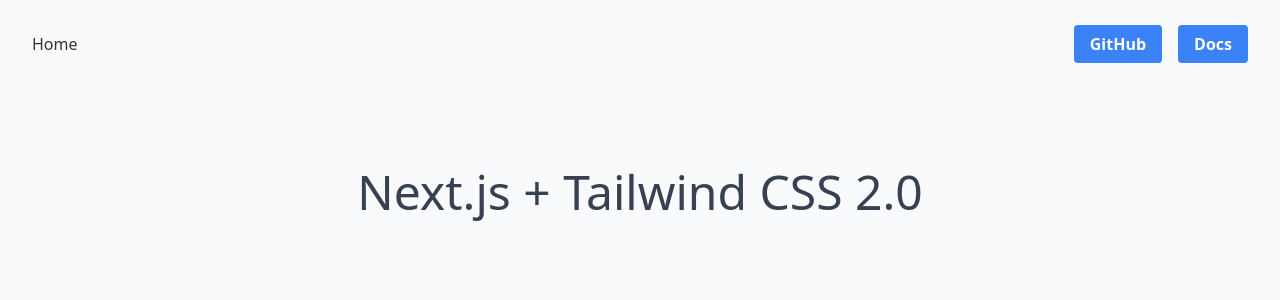
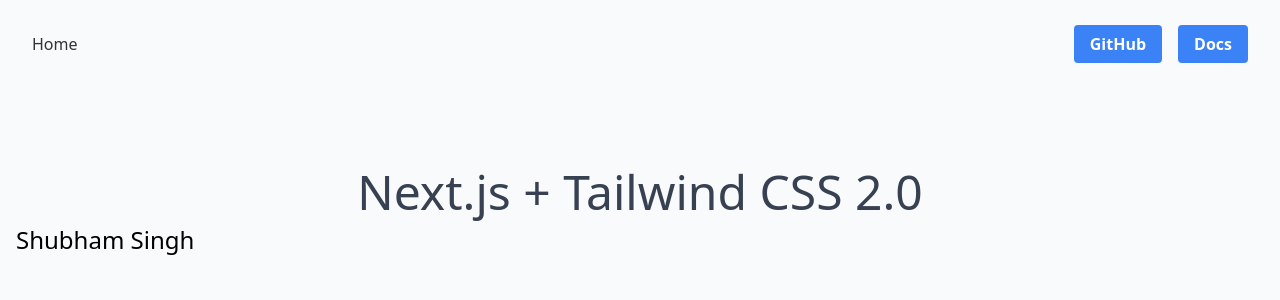
Before and after one commit to shubhsk88/github-job, a Next.js app: page / in a window 1280 px wide. Shown: the top 300 px of the page. Built offline with nearby package versions, Linux system fonts and the light colour scheme.

Commit message:
Checking
:x

```diff
--- a/pages/index.js
+++ b/pages/index.js
@@ -1,5 +1,8 @@
 import Nav from '../components/nav'
 
+const here = () => {
+
+}
 export default function IndexPage() {
   return (
     <div>
@@ -8,6 +11,9 @@
         <h1 className="text-5xl text-center text-gray-700 dark:text-gray-100">
           Next.js + Tailwind CSS 2.0
         </h1>
+        <button className="text-2xl px-4 colo py-2 hover:bg-purple-500 ">
+          Shubham Singh
+        </button>
       </div>
     </div>
   )
```
